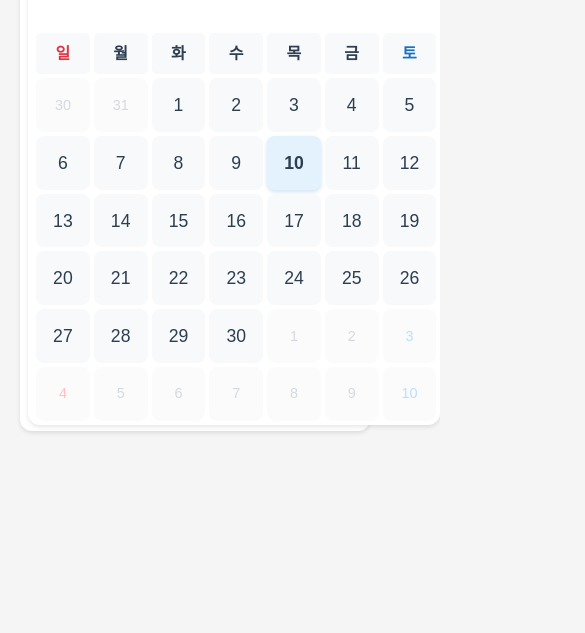
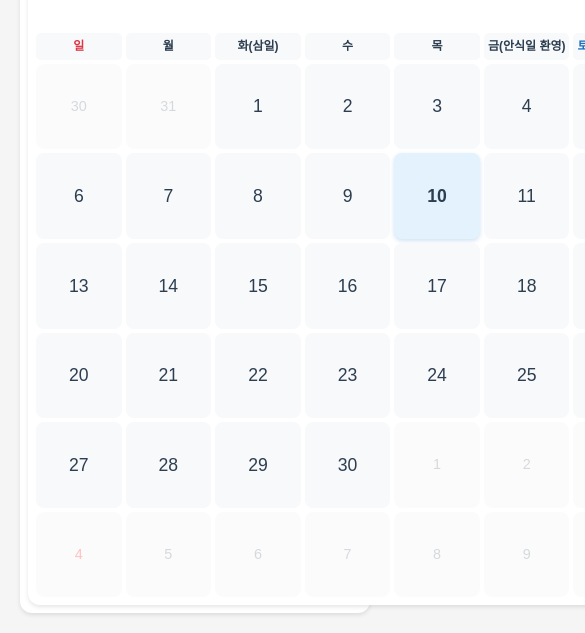
Before and after one commit to sizips32/bible-meditation-apps, a website: page index.html in a window 390 px wide. Shown: the part 237-870 px from the top of the page, 585 px wide, since content can reach past the window. Before the commit the page ends 844 px from the top, so only its background shows below. Drawn offline with Linux system fonts and the light colour scheme.

Commit message:
feat: 오늘은 여기6

```diff
--- a/index.html
+++ b/index.html
@@ -534,6 +534,8 @@
         font-weight: 600;
         color: #2c3e50;
         padding: 0.5rem;
+        font-size: 0.9rem;
+        white-space: nowrap;
       }
 
       .calendar-day {
@@ -621,6 +623,11 @@
 
         .meditation-indicator {
           font-size: 0.7rem;
+        }
+
+        .day-name {
+          font-size: 0.75rem;
+          padding: 0.25rem;
         }
       }
     </style>
--- a/script.js
+++ b/script.js
@@ -80,11 +80,11 @@ class Calendar {
         <div class="calendar-days">
           <div class="day-name sunday">일</div>
           <div class="day-name">월</div>
-          <div class="day-name">화</div>
+          <div class="day-name">화(삼일)</div>
           <div class="day-name">수</div>
           <div class="day-name">목</div>
-          <div class="day-name">금</div>
-          <div class="day-name saturday">토</div>
+          <div class="day-name">금(안식일 환영)</div>
+          <div class="day-name saturday">토(안식일 예배)</div>
     `;
 
     // 이전 달의 마지막 날짜들
```
